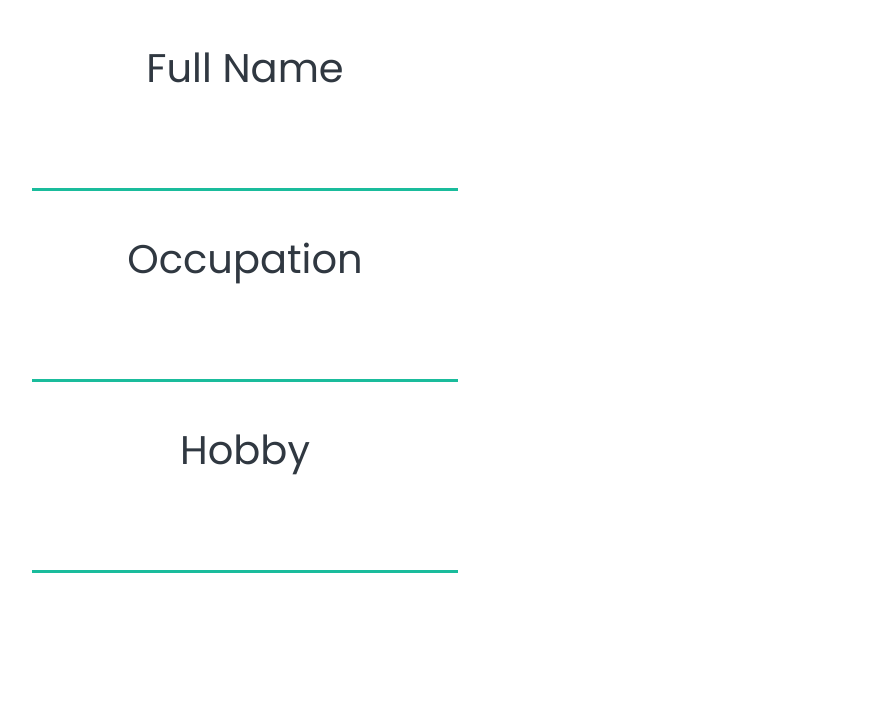
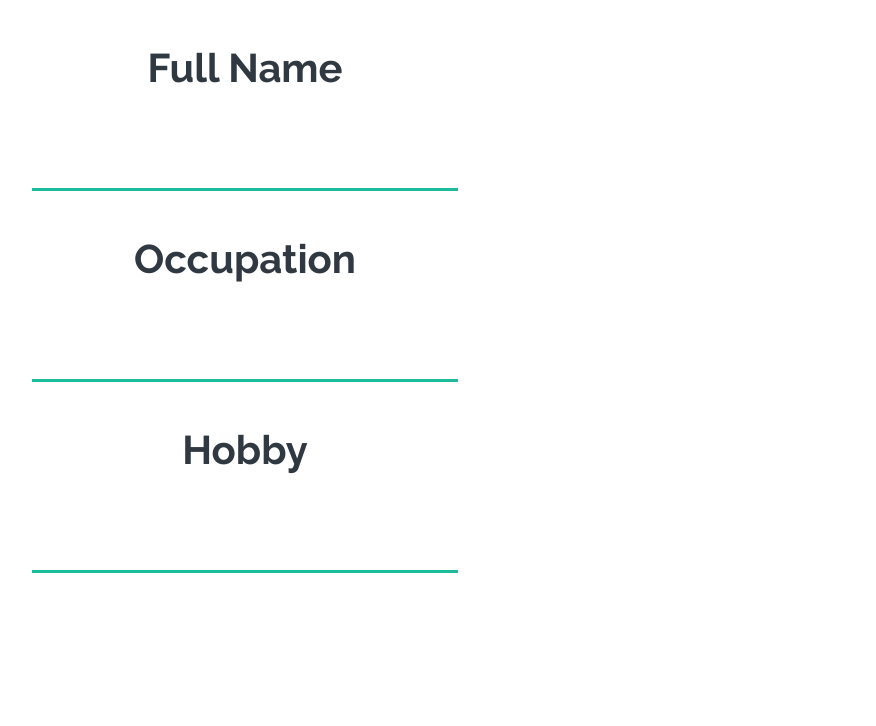
Before and after one commit to damarowen/myPortofolio, a plain HTML site: page index.html in a window 1280 px wide. Shown: the part 74-800 px from the top of the page, without its empty margins (395-1271 px from the left). Drawn offline with nearby package versions, Linux system fonts and the light colour scheme; a script that the page names is missing.

Commit message:
fix label font

```diff
--- a/assets/index.css
+++ b/assets/index.css
@@ -85,6 +85,7 @@ ul {
 
 
 label {
+    font-family: 'Raleway', sans-serif;
     display: block;
     font-size: 3rem;
 
```
